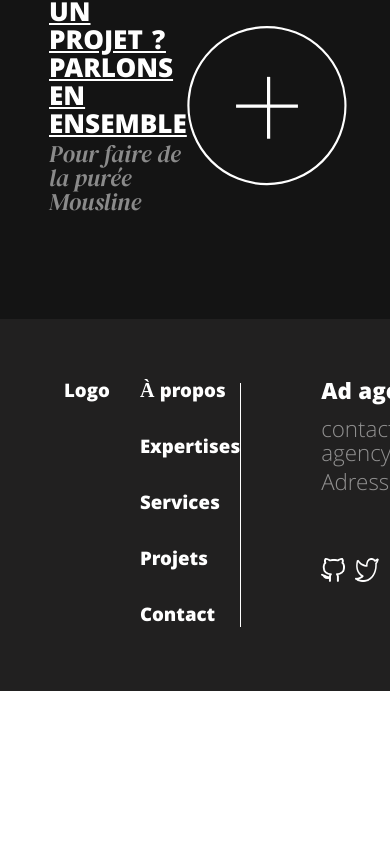
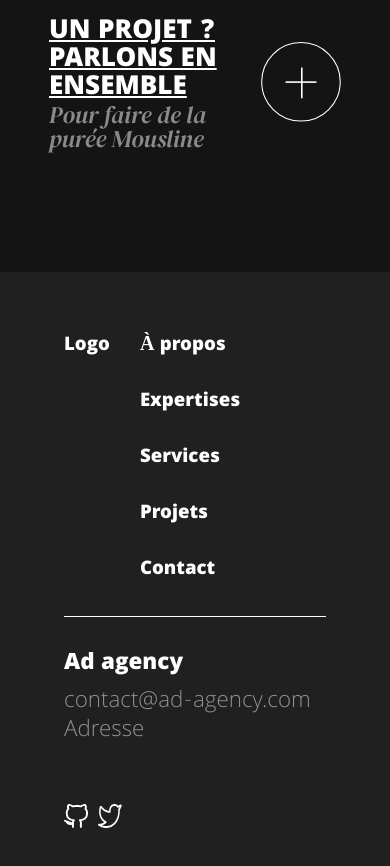
Before and after one commit to DimitriVld/-student-project, a React (Create React App) app: page / in a window 390 px wide. Shown: the part 4419-5285 px from the top of the page. Before the commit the page ends 5110 px from the top, so only its background shows below. Built offline with nearby package versions, Linux system fonts and the light colour scheme.

Commit message:
Responsive footer

```diff
--- a/src/styles/partials/footer.scss
+++ b/src/styles/partials/footer.scss
@@ -14,6 +14,12 @@
 
         .title-section-atom .content{
             text-decoration: underline;
+        }
+
+        @include mobileLandscape{
+            .add-icon{
+                width: 5rem;
+            }
         }
 
     }
@@ -83,5 +89,20 @@
                 }
             }
         }
+
+        @include mobileLandscape{
+            flex-direction: column;
+
+            .footer-nav{
+                padding-bottom: 36px;
+                border-right: none;
+                border-bottom: .5px solid $white-primary;
+            }
+
+            .footer-infos{
+                padding-top: 36px;
+                padding-left: 0;
+            }
+        }
     }
 }
--- a/src/views/atoms/icons/AddIcon.js
+++ b/src/views/atoms/icons/AddIcon.js
@@ -15,7 +15,7 @@ const AddIcon = ({
             viewBox={viewBox}
             fill={fill}
             xmlns="http://www.w3.org/2000/svg"
-            className={`${className || "burger"}-icon`}
+            className={`${className || "add"}-icon`}
         >
             <circle cx="74.9358" cy="74.6224" r="73.6224" stroke="white" strokeWidth="2"/>
             <line x1="46" y1="75.1865" x2="104" y2="75.1865" stroke="white" strokeWidth="3"/>
```
